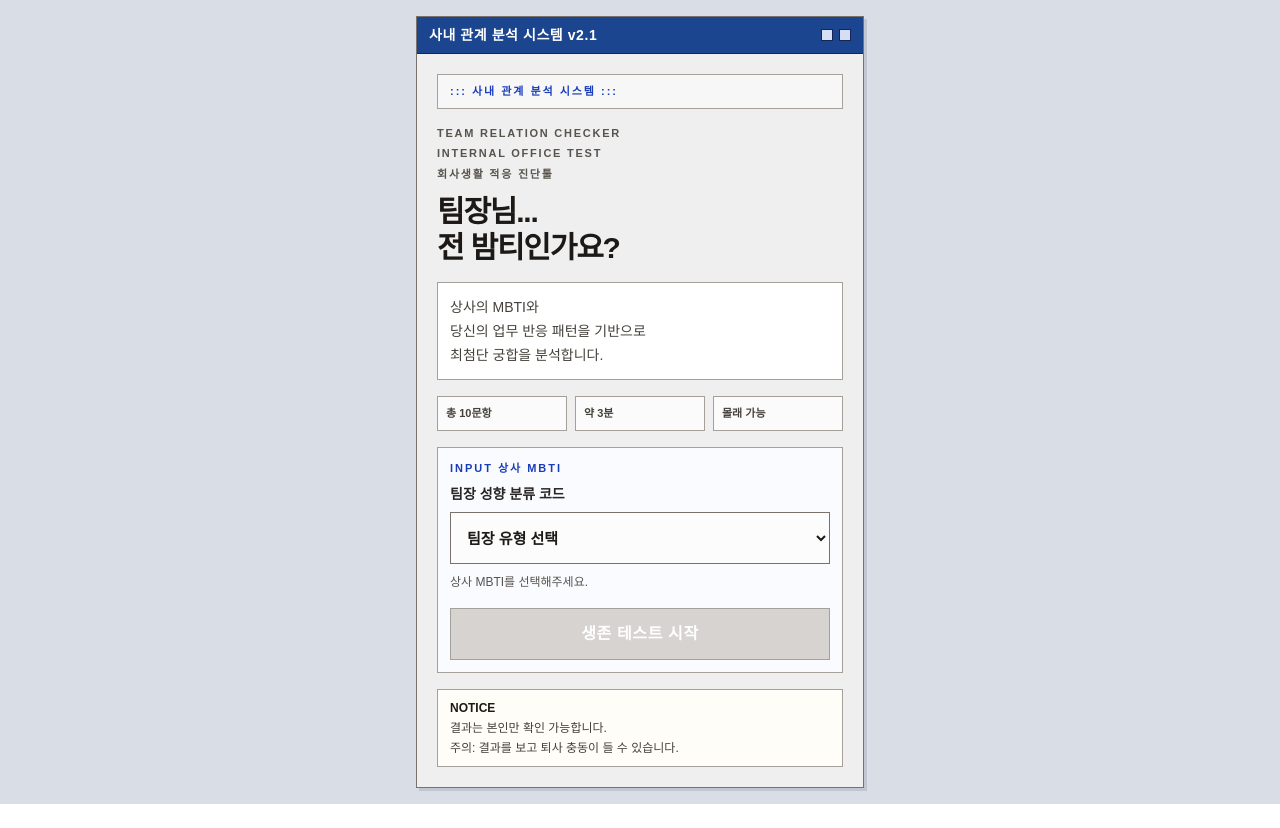
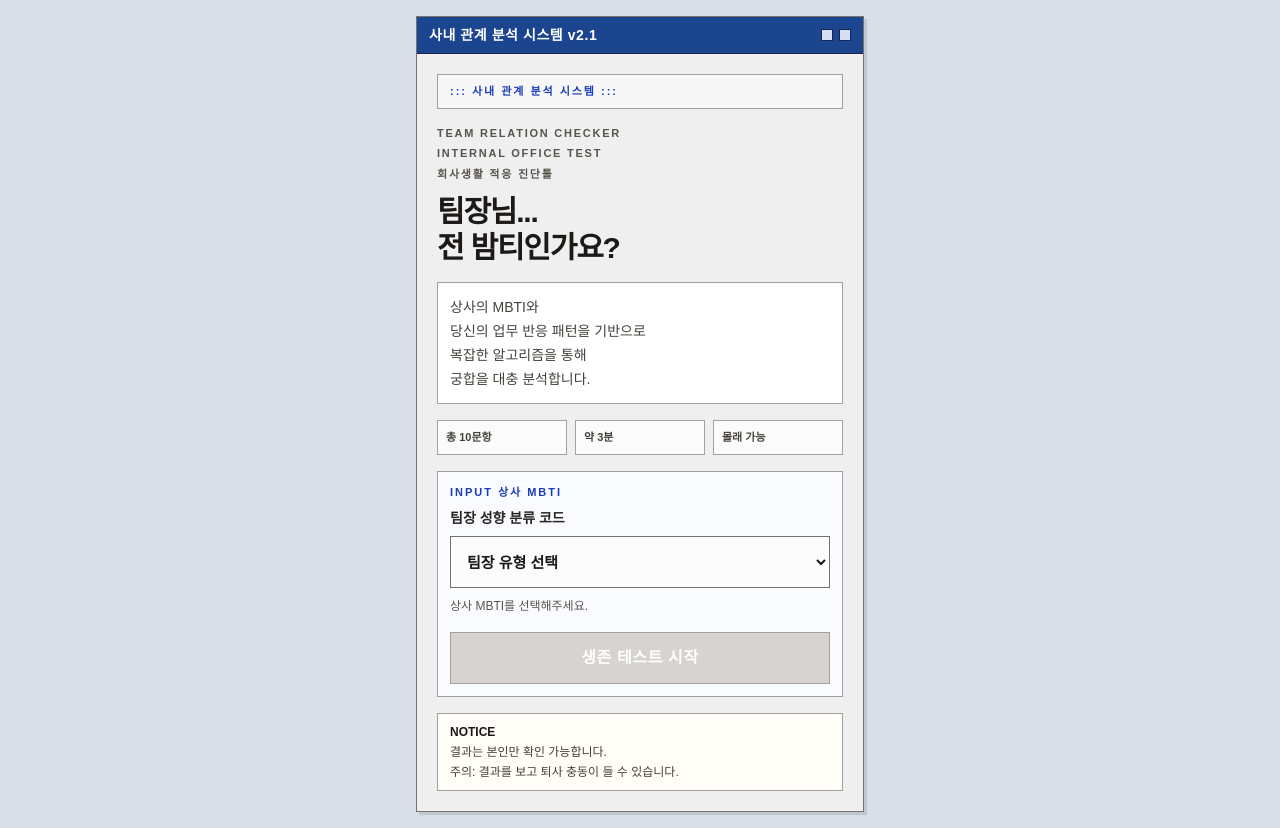
Before and after one commit to yzhyun/boss-fit, a Next.js app: page / in a window 1280 px wide. Before the commit the page ends 804 px from the top, so only its background shows below. Built offline with nearby package versions, Linux system fonts and the light colour scheme.

Commit message:
문구 수정

```diff
--- a/app/page.tsx
+++ b/app/page.tsx
@@ -39,7 +39,8 @@ export default function Home() {
           <div className="border border-stone-400 bg-white p-3 text-sm leading-6 text-stone-700">
             <p>상사의 MBTI와</p>
             <p>당신의 업무 반응 패턴을 기반으로</p>
-            <p>최첨단 궁합을 분석합니다.</p>
+            <p>복잡한 알고리즘을 통해</p>
+            <p>궁합을 대충 분석합니다.</p>
           </div>
 
           <div className="grid grid-cols-3 gap-2 text-[11px] font-bold text-stone-700">
```
Also changed, not shown: 2 other files (tests, documents, lock files or other folders).
